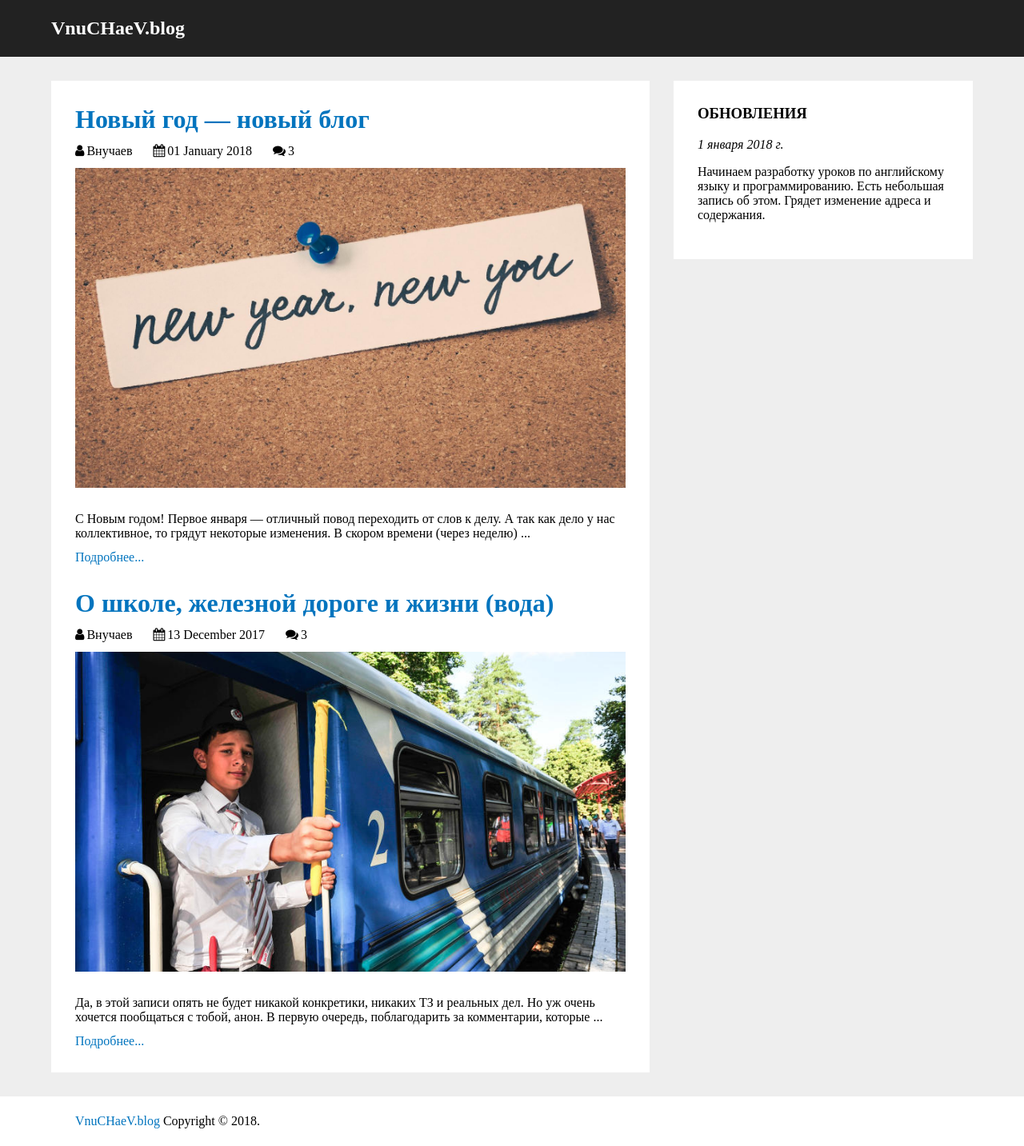
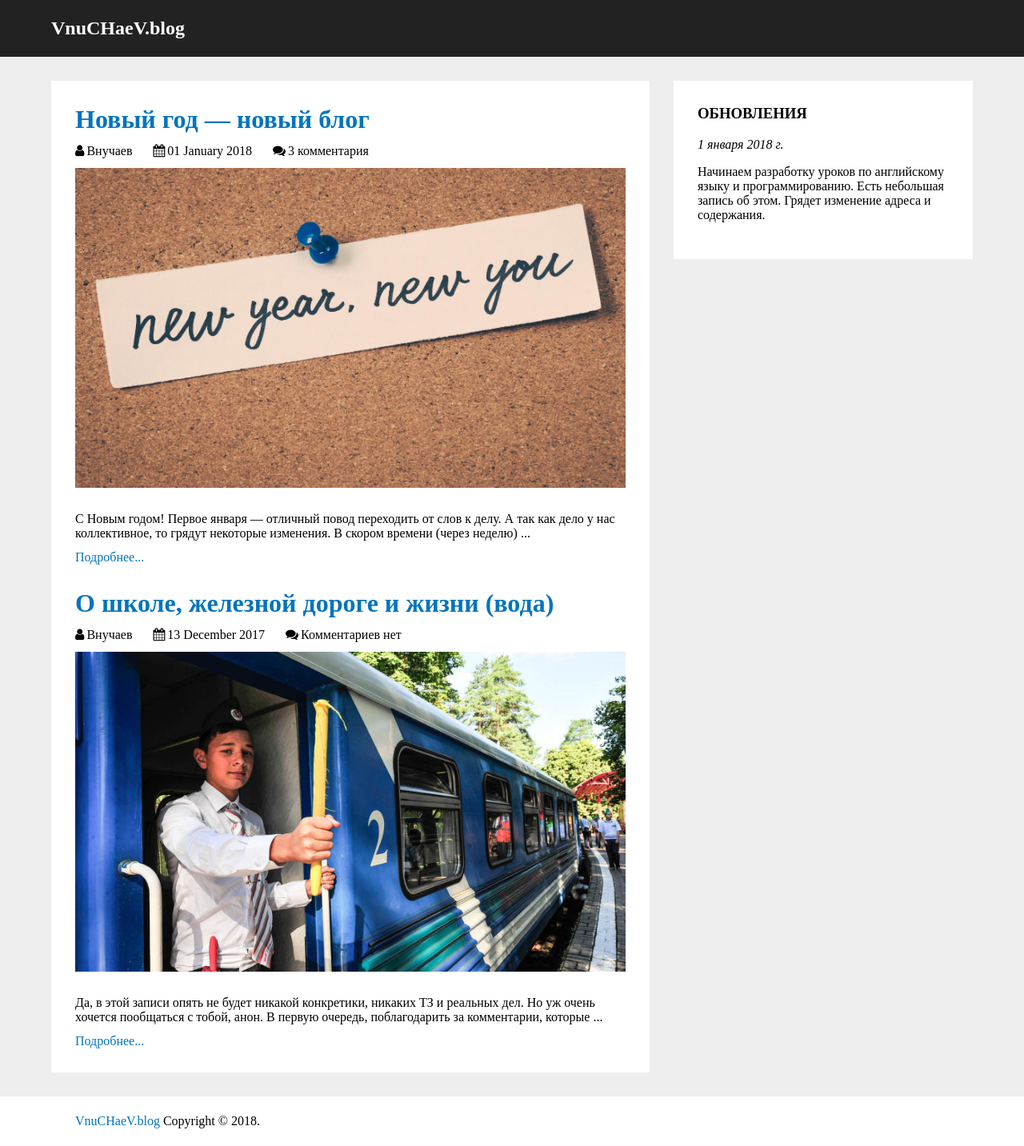
Before and after one commit to vitoyucepi/blog, a Jekyll site: the page built from index.html, in a window 1280 px wide. Shown: the whole page at 80% size. Built offline with Jekyll 4.4.1, drawn with Linux system fonts in a browser that asks for light colours; some of the changed lines change nothing that is shown.

Commit message:
fix typo

```diff
--- a/index.html
+++ b/index.html
@@ -12,15 +12,14 @@ layout: main
             {% assign commentsQuantity = site.data.comments[post.slug].size %}
             {% case commentsQuantity | modulo:10 %}
             {% when 1 %}
-                {% assign result = commentsQuantity | append: " коментарий" %}
+                {% assign result = commentsQuantity | append: " комментарий" %}
             {% when 2 or 3 or 4 %}
-                {% assign result = commentsQuantity | append: " коментария" %}
+                {% assign result = commentsQuantity | append: " комментария" %}
             {% else %}
-                {% assign result = commentsQuantity | append: " коментариев" %}
+                {% assign result = commentsQuantity | append: " комментариев" %}
             {% endcase %}
-
         {% else %}
-            {% assign result = "Коментариев нет" %}
+            {% assign result = "Комментариев нет" %}
         {% endif %}
 
         <div class="postitem">
@@ -28,7 +27,7 @@ layout: main
                 <h1><a href="{{ site.baseurl | append: post.url }}">{{ post.title }}</a></h1>
                 <div class="postauthor"><i class="fa fa-user"></i>{{ post.author }}</div>
                 <div class="postdate"><i class="fa fa-calendar"></i>{{ post.date | date: "%d %B %Y" }}</div>
-                <div class="postcomments"><i class="fa fa-comments"></i>{{ commentsQuantity }} {{ commentsWord }}</div>
+                <div class="postcomments"><i class="fa fa-comments"></i>{{ result }}</div>
                 <a href="{{ site.baseurl | append: post.url }}">
                     <img class="postimage" src="{{ site.baseurl }}/{{ post.image }}">
                 </a>
```
